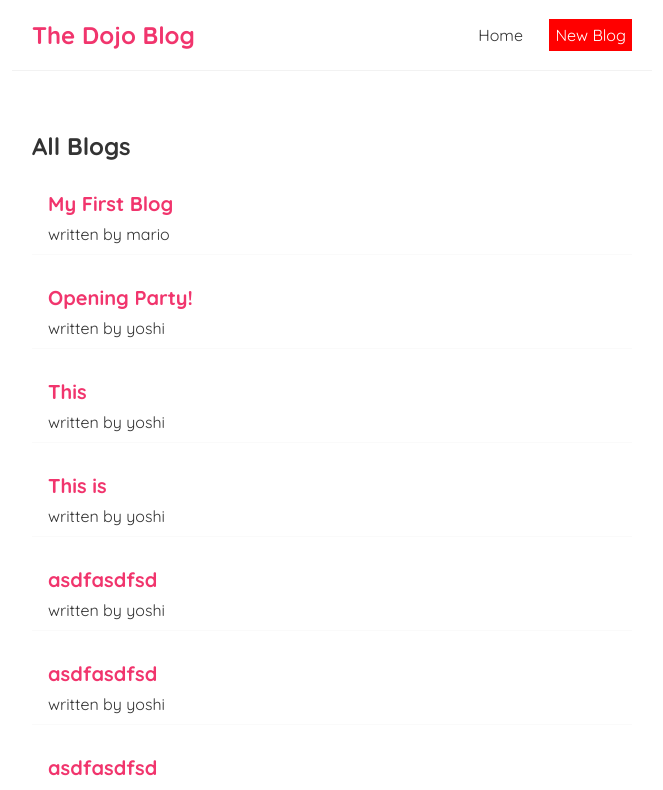
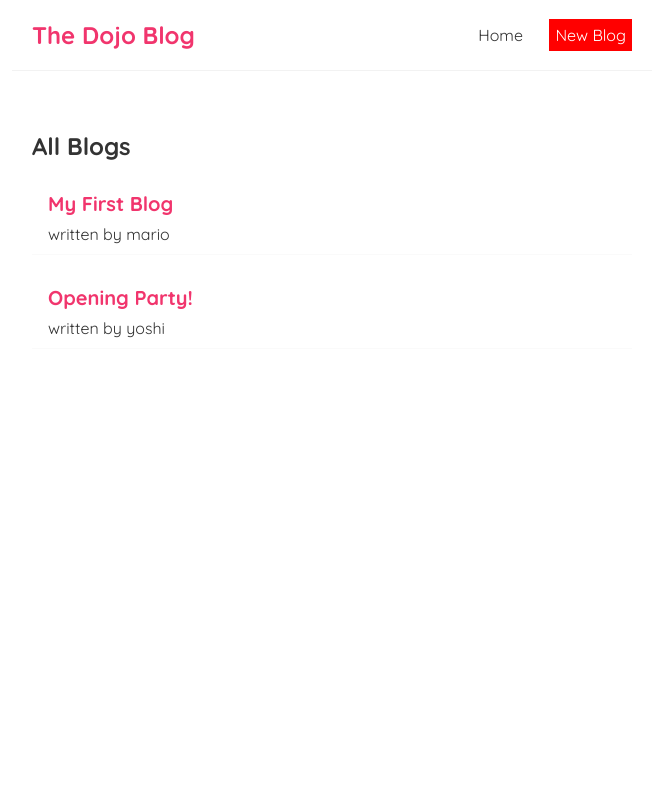
Before and after one commit to alirza143/react, a React (Create React App) app: page / in a window 1280 px wide. Shown: the top 790 px of the page, without its empty margins (308-971 px from the left). Built offline with nearby package versions, Linux system fonts and the light colour scheme; data requests are answered from the project's data file.

Commit message:
deleting the record/data from db

```diff
--- a/data/db.json
+++ b/data/db.json
@@ -11,96 +11,6 @@
       "body": "Why do we use it?\nIt is a long established fact that a reader will be distracted\nIt is a long established fact that a reader will be distracted It is a long established fact\nIt is a long established fact that a reader will be distracted It is a long established fact",
       "author": "yoshi",
       "id": 2
-    },
-    {
-      "title": "This",
-      "body": "test",
-      "author": "yoshi",
-      "id": 3
-    },
-    {
-      "title": "This is",
-      "body": "slkdjfsadklfj",
-      "author": "yoshi",
-      "id": 4
-    },
-    {
-      "title": "asdfasdfsd",
-      "body": "adsfsadfsdf",
-      "author": "yoshi",
-      "id": 5
-    },
-    {
-      "title": "asdfasdfsd",
-      "body": "adsfsadfsdf",
-      "author": "yoshi",
-      "id": 6
-    },
-    {
-      "title": "asdfasdfsd",
-      "body": "adsfsadfsdf",
-      "author": "yoshi",
-      "id": 7
-    },
-    {
-      "title": "asdfasdfsd",
-      "body": "adsfsadfsdf",
-      "author": "yoshi",
-      "id": 8
-    },
-    {
-      "title": "asdfasdfsd",
-      "body": "adsfsadfsdf",
-      "author": "yoshi",
-      "id": 9
-    },
-    {
-      "title": "asdfasdfsd",
-      "body": "adsfsadfsdf",
-      "author": "yoshi",
-      "id": 10
-    },
-    {
-      "title": "asdfasdfsd",
-      "body": "adsfsadfsdf",
-      "author": "yoshi",
-      "id": 11
-    },
-    {
-      "title": "asdfasdfsd",
-      "body": "adsfsadfsdf",
-      "author": "yoshi",
-      "id": 12
-    },
-    {
-      "title": "asdfasdfsd",
-      "body": "adsfsadfsdf",
-      "author": "yoshi",
-      "id": 13
-    },
-    {
-      "title": "asdfasdfsd",
-      "body": "adsfsadfsdf",
-      "author": "yoshi",
-      "id": 14
-    },
-    {
-      "title": "asdfasdfsd",
-      "body": "adsfsadfsdf",
-      "author": "yoshi",
-      "id": 15
-    },
-    {
-      "title": "asdfasdfsd",
-      "body": "adsfsadfsdf",
-      "author": "yoshi",
-      "id": 16
-    },
-    {
-      "title": "asdfasdfsd",
-      "body": "adsfsadfsdf",
-      "author": "yoshi",
-      "id": 17
     }
   ]
 }
--- a/src/BlogDetails.js
+++ b/src/BlogDetails.js
@@ -1,11 +1,20 @@
-import { useParams } from 'react-router-dom';
+import { useParams , useHistory } from 'react-router-dom';
 import useFetch from './useFetch';
 
 const BlogDetails = () => {
 
     const { id } = useParams();
     const {data : blog, isPending, isError : error} = useFetch(`http://localhost:8000/blogs/${id}`)
+    const history =  useHistory();
 
+    const handleDelete = () => {
+        fetch(`http://localhost:8000/blogs/${blog.id}`,{
+            method : "DELETE"
+        }).then(() => {
+            history.push('/');
+            console.log('delete');
+        })
+    }
     return (
         <div className="blog-details">
             { isPending && <div>Loading...</div>}
@@ -15,6 +24,7 @@
                     <h2>{ blog.title }</h2>
                     <p>Written by { blog.author }</p>
                     <div>{ blog.body }</div>
+                    <button onClick={handleDelete}>Delete</button>
                 </article>
             ) }
         </div>
```
